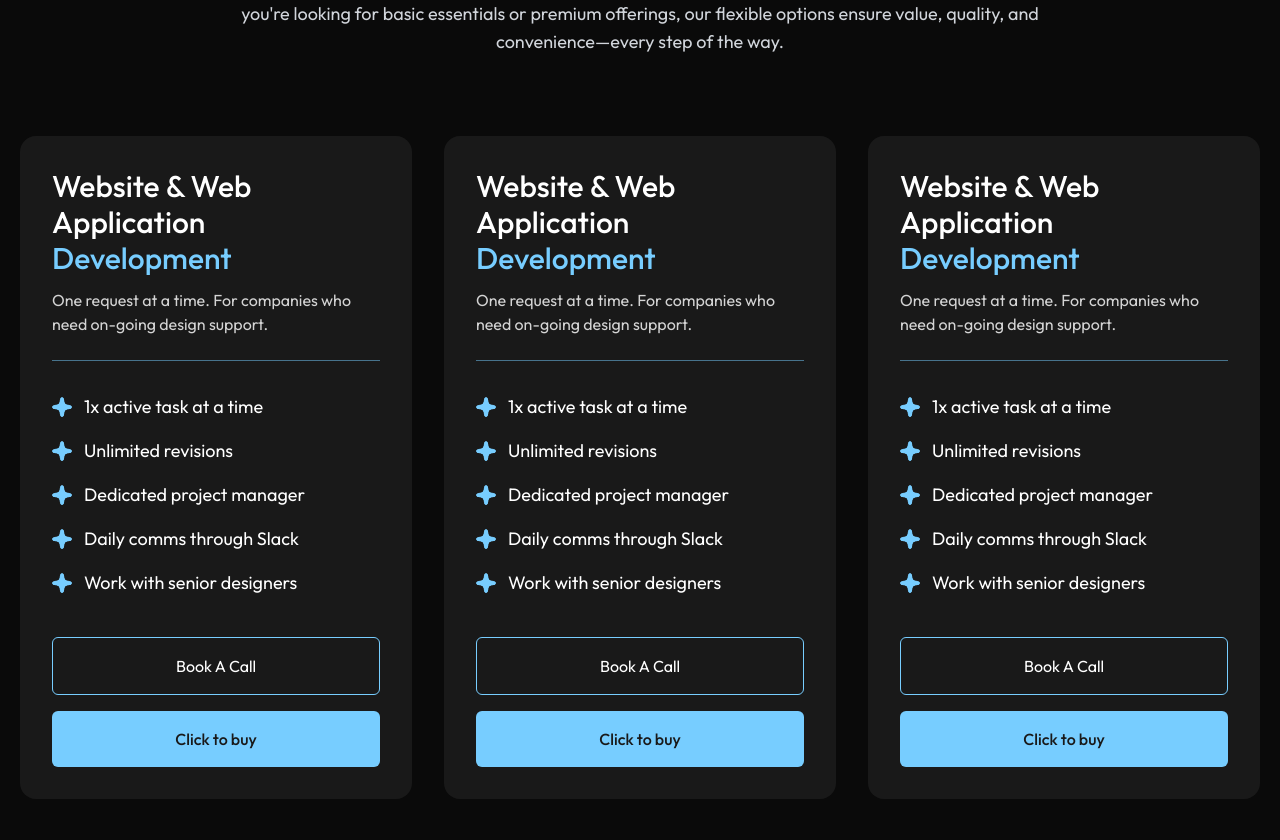
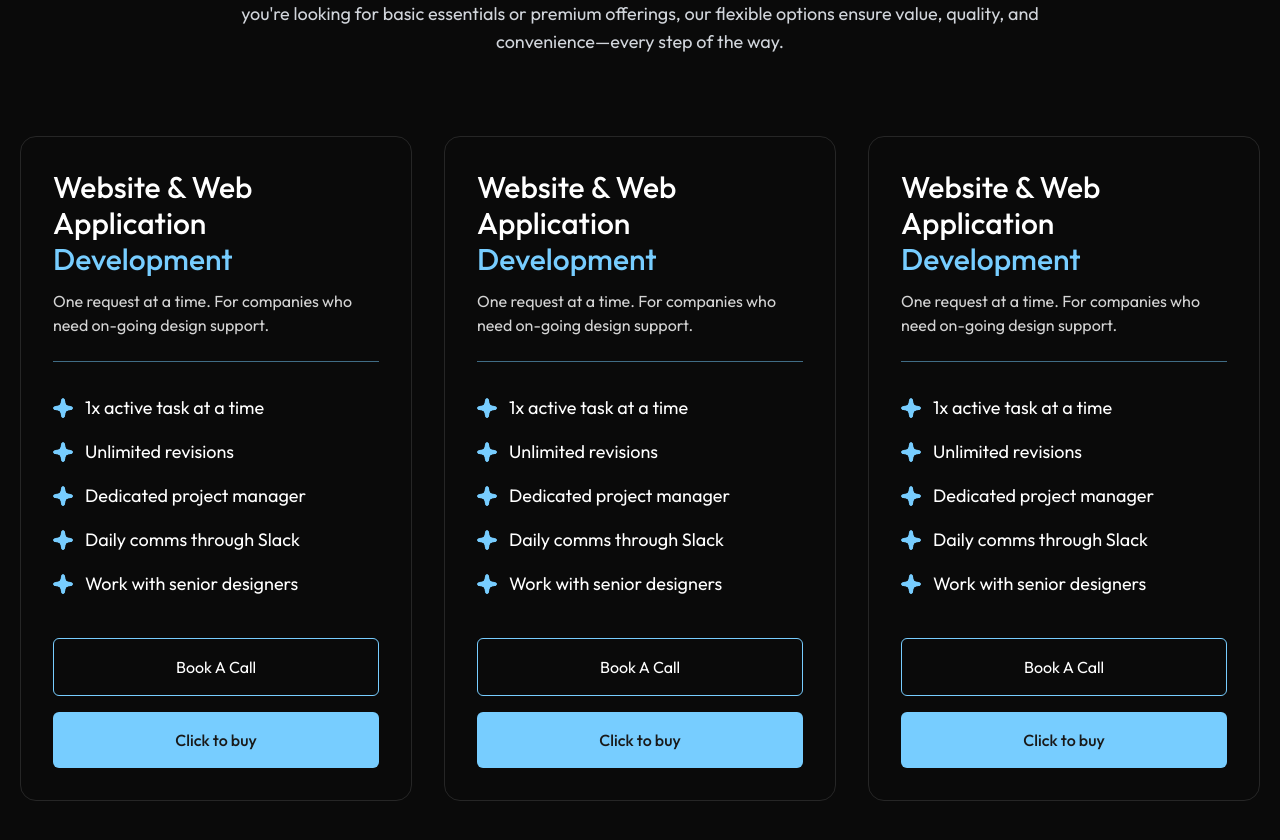
Before and after one commit to samrocker/techsolace-website, a Next.js app: page / in a window 1280 px wide. Shown: the part 4660-5500 px from the top of the page. Built offline with nearby package versions, Linux system fonts and the light colour scheme.

Commit message:
till pricing section completed

```diff
--- a/src/components/ui/pricingCard.tsx
+++ b/src/components/ui/pricingCard.tsx
@@ -13,7 +13,7 @@ const PricingCard = ({
   buyButtonAction,
 }: PricingCardProps) => {
   return (
-    <div className="h-full w-full flex flex-col gap-5 rounded-2xl bg-[#191919] font-Outfit">
+    <div className="h-full w-full flex flex-col gap-5 rounded-2xl font-Outfit border">
       <div className="p-8 w-full flex flex-col gap-3">
         <h1 className="text-white text-2xl lg:text-3xl font-medium">
           {title} <span className="text-[#77CDFF]">{highlightedTitle}</span>
@@ -37,7 +37,6 @@ const PricingCard = ({
               Book A Call
             </button>
           </Link>
-
           <Link href={buyButtonAction} className="w-full">
             <button className="w-full py-4 bg-[#77CDFF] rounded-md text-[#191919] font-medium hover:bg-[#5bb8eb] transition-all">
               Click to buy
@@ -49,4 +48,4 @@ const PricingCard = ({
   );
 };
 
-export default PricingCard;
+export default PricingCard
```
